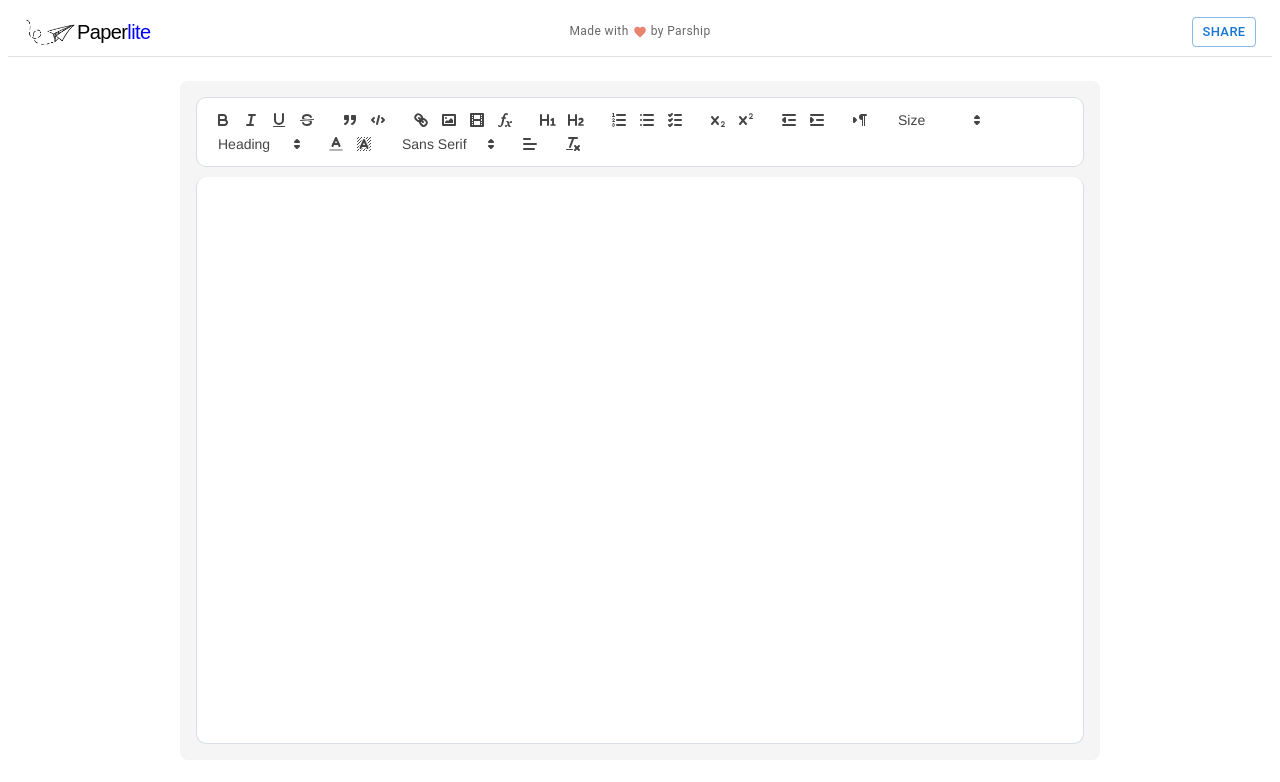
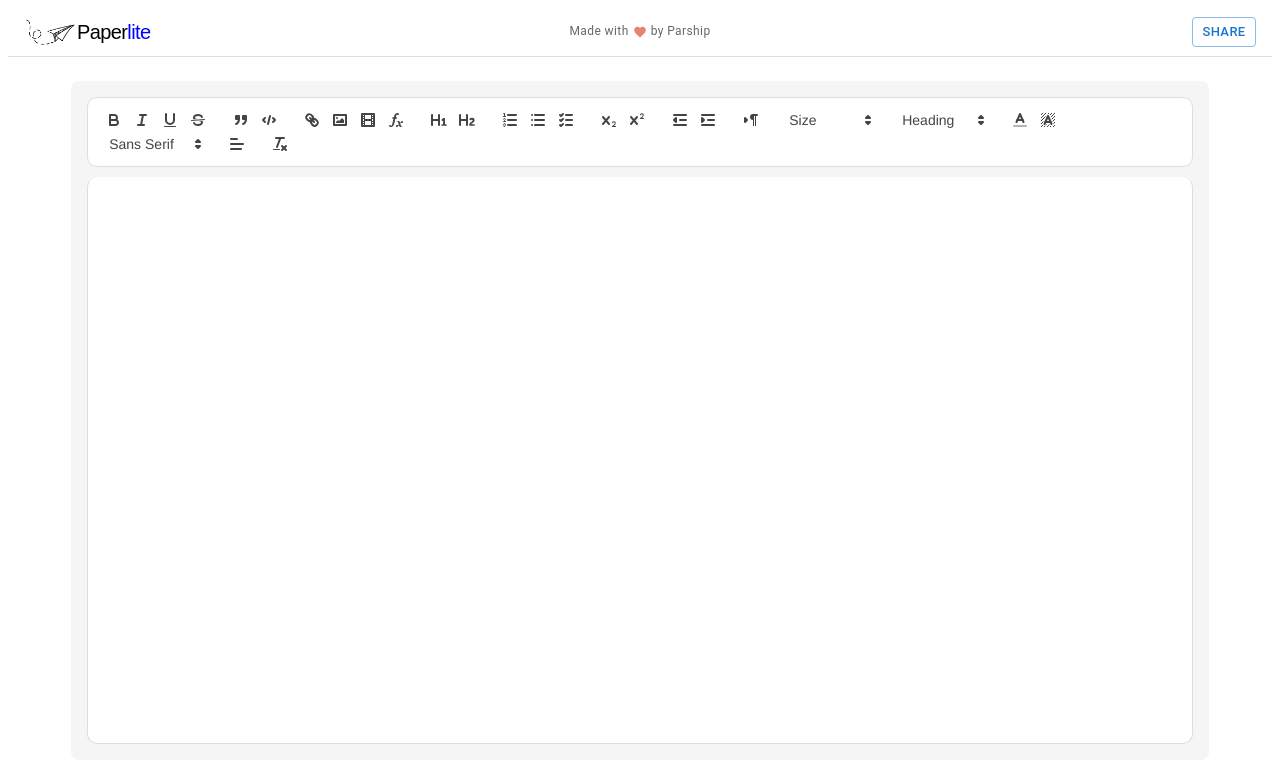
Before and after one commit to parshipcy/paperlite, a React (Vite) app in the folder frontend/: page / in a window 1280 px wide. Shown: the top 782 px of the page. Built offline with nearby package versions, Linux system fonts and the light colour scheme; no server answers.

Commit message:
fix: formatting and increase maxWidth to 90%
Signed-off-by: Parship Chowdhury <parshipchowdhury@gmail.com>

```diff
--- a/frontend/src/component/Editor.jsx
+++ b/frontend/src/component/Editor.jsx
@@ -13,7 +13,7 @@ const StyledEditor = styled('div')({
   flexDirection: 'column',
   borderRadius: '8px',
   width: '100%',
-  maxWidth: '920px',
+  maxWidth: '90%',
   margin: '24px auto',
   padding: '16px',
   boxSizing: 'border-box',
@@ -52,7 +52,7 @@ const Editor = () => {
     return () => {
       socket.disconnect()
     }
-  },[])
+  }, [])
 
   return (
     <StyledEditor className="paperlite-editor">
```
Also changed, not shown: 1 other file (tests, documents, lock files or other folders).
